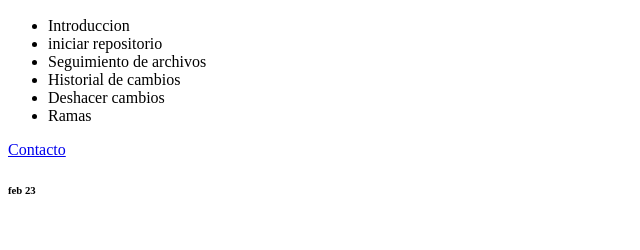
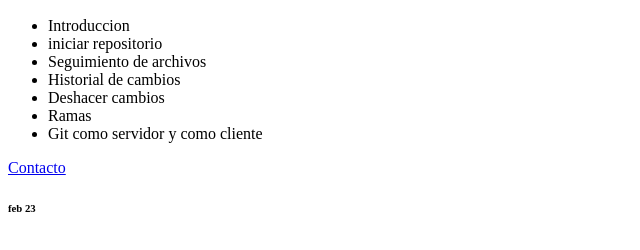
Before and after one commit to yuletsy/proyectopractica, a plain HTML site: page index.html in a window 1280 px wide. Shown: the part 110-360 px from the top of the page, without its empty margins (0-640 px from the left). Drawn offline with Linux system fonts and the light colour scheme.

Commit message:
file modified into index.html

```diff
--- a/index.html
+++ b/index.html
@@ -18,6 +18,7 @@
 <li>Historial de cambios</li>
 <li>Deshacer cambios</li>
 <li>Ramas</li>
+<li>Git como servidor y como cliente</li>
 </ul>
 
 
```
